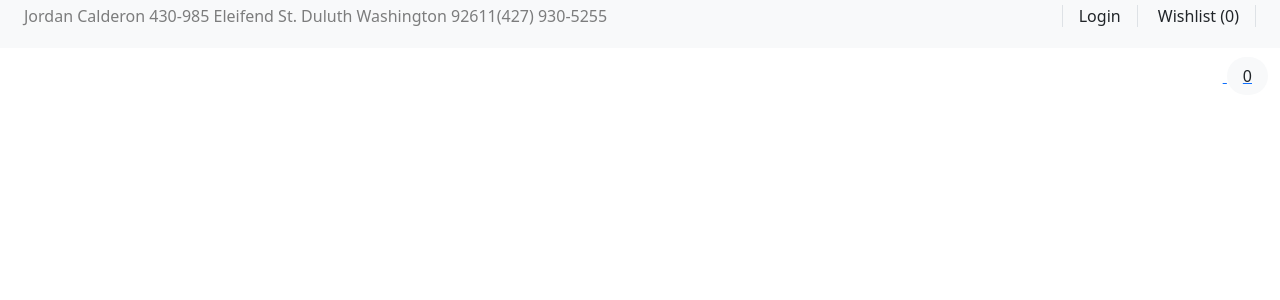
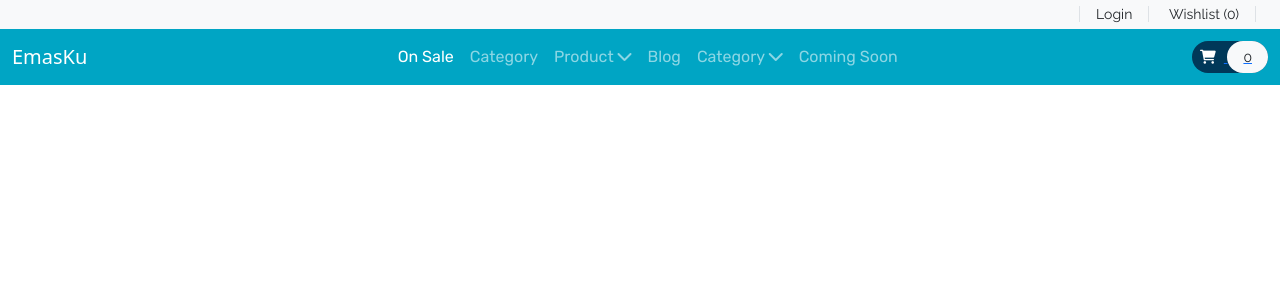
Before and after one commit to jayasatria/emasKu, a CodeIgniter 4 app: template app/Views/template/header.php in a window 1280 px wide. Shown: the top 300 px of the page. Run offline with PHP 8.4 and a stand-in for CodeIgniter, Linux system fonts and the light colour scheme; the template is opened without the code that fills it: most values are stand-ins (such as "Sample title", 1, 10 or a date in 2020); some libraries are stand-ins or nearby versions; some web fonts are replaced.

Commit message:
menambahkan file css dan js
file css dan js belum bisa di load sempurna

```diff
--- a/app/Views/index/index.php
+++ b/app/Views/index/index.php
@@ -654,7 +654,7 @@
 <script src="https://cdnjs.cloudflare.com/ajax/libs/jquery.isotope/3.0.6/isotope.pkgd.min.js" integrity="sha512-Zq2BOxyhvnRFXu0+WE6ojpZLOU2jdnqbrM1hmVdGzyeCa1DgM3X5Q4A/Is9xA1IkbUeDd7755dNNI/PzSf2Pew==" crossorigin="anonymous" referrerpolicy="no-referrer"></script>
 
 <!-- custom javascript -->
-<script src="./index.js"></script>
+<script src="<?= site_url('public/assets/js/index.js'); ?>"></script>
 </body>
 
 </html>
--- a/app/Views/template/footer.php
+++ b/app/Views/template/footer.php
@@ -54,7 +54,7 @@
 <script src="https://cdnjs.cloudflare.com/ajax/libs/jquery.isotope/3.0.6/isotope.pkgd.min.js" integrity="sha512-Zq2BOxyhvnRFXu0+WE6ojpZLOU2jdnqbrM1hmVdGzyeCa1DgM3X5Q4A/Is9xA1IkbUeDd7755dNNI/PzSf2Pew==" crossorigin="anonymous" referrerpolicy="no-referrer"></script>
 
 <!-- custom javascript -->
-<script src="./index.js"></script>
+<script src="<?= site_url('public/assets/js/index.js'); ?>"></script>
 </body>
 
 </html>
--- a/app/Views/template/header.php
+++ b/app/Views/template/header.php
@@ -20,7 +20,7 @@
     <link rel="stylesheet" href="https://cdnjs.cloudflare.com/ajax/libs/font-awesome/6.0.0-beta2/css/all.min.css" integrity="sha512-YWzhKL2whUzgiheMoBFwW8CKV4qpHQAEuvilg9FAn5VJUDwKZZxkJNuGM4XkWuk94WCrrwslk8yWNGmY1EduTA==" crossorigin="anonymous" referrerpolicy="no-referrer" />
 
     <!-- custom CSS file -->
-    <link rel="stylesheet" href="../style.css">
+    <link rel="stylesheet" href="<?= site_url('public/assets/css/style.css'); ?>">
 </head>
 
 <body>
@@ -29,8 +29,8 @@
     <!-- Start Header -->
 
     <header id="header">
-        <div class="strip d-flex justify-content-between px-4 py-1 bg-light">
-            <p class="font-rale font-size-12 text-black-50">Jordan Calderon 430-985 Eleifend St. Duluth Washington 92611(427) 930-5255</p>
+        <div class="strip d-flex justify-content-end px-4 py-1 bg-light">
+
             <div class="font-rale font-size-14">
                 <a href="#" class="px-3 border-start border-end text-dark" style="text-decoration: none;">Login</a>
                 <a href="#" class="px-3 border-end text-dark" style="text-decoration: none;">Wishlist (0)</a>
@@ -38,9 +38,9 @@
         </div>
 
         <!-- Primary Navigation -->
-        <nav class="navbar navbar-expand-lg navbar-dark color-second-bg">
+        <nav class="navbar navbar-expand-lg navbar-dark color-second-bg" style="background: #00A5C4;">
             <div class="container-fluid">
-                <a class="navbar-brand" href="#">Mobile Shopee</a>
+                <a class="navbar-brand" href="#">EmasKu</a>
                 <button class="navbar-toggler" type="button" data-bs-toggle="collapse" data-bs-target="#navbarNav" aria-controls="navbarNav" aria-expanded="false" aria-label="Toggle navigation">
                     <span class="navbar-toggler-icon"></span>
                 </button>
```
Also changed, not shown: public/assets/css/style.css (added), public/assets/js/index.js (added).
